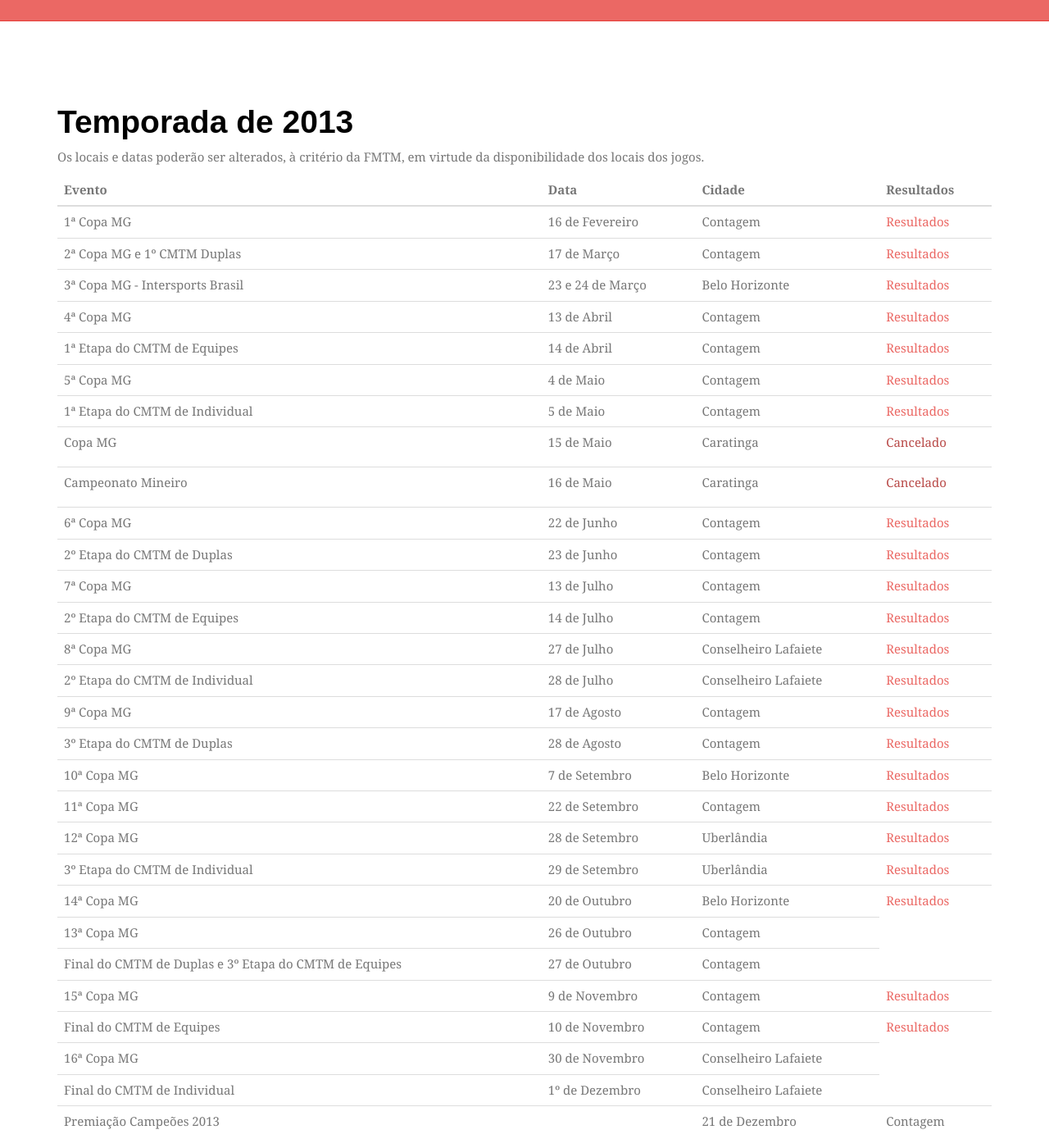
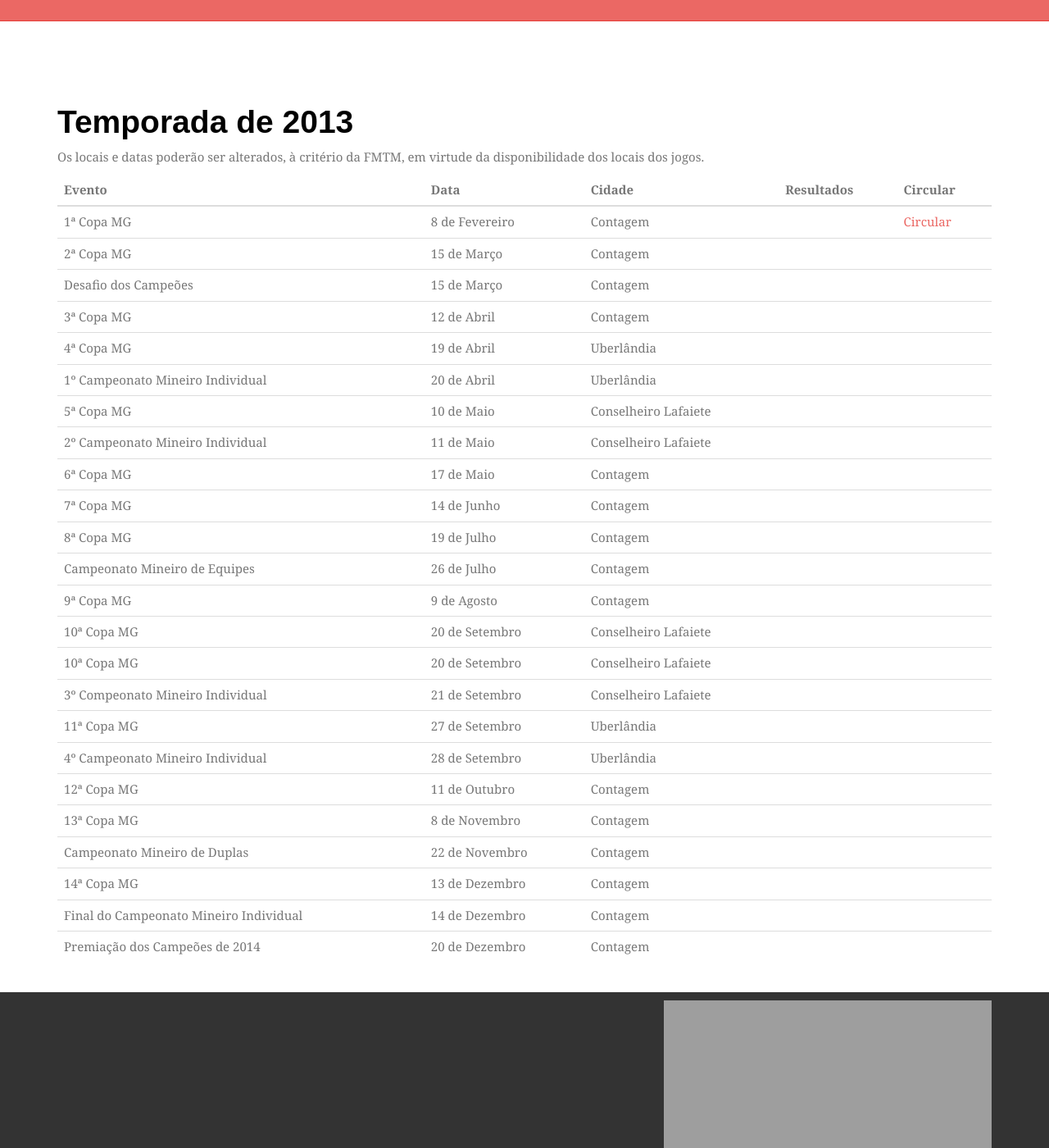
Before and after one commit to thiagokimo/fmtm, a Jekyll site: the page built from calendario.html, in a window 1280 px wide and 1400 px high, scrolled down 199 px. Shown: the whole window at 82% size. Built offline with Jekyll 4.4.1, drawn with Linux system fonts in a browser that asks for light colours; some web fonts are replaced; Markdown is read by kramdown in place of the engine named in the settings.

Commit message:
Updating calendario page. Adding 2014 events

```diff
--- a/calendario.html
+++ b/calendario.html
@@ -14,177 +14,177 @@ em virtude da disponibilidade dos locais dos jogos.</p>
     <th>Data</th>
     <th>Cidade</th>
     <th>Resultados</th>
+    <th>Circular</th>
   </thead>
 
   <tbody>
     <tr>
       <td>1ª Copa MG</td>
-      <td>16 de Fevereiro</td>
+      <td>8 de Fevereiro</td>
       <td>Contagem</td>
-      <td><a href="{{site.baseurl}}/2013/03/11/resultados-da-i-copa-mg/">Resultados</a></td>
+      <td></td>
+      <td><a href="{{site.baseurl}}/2014/01/31/i-copa-mg/">Circular</a></td>
     </tr>
     <tr>
-      <td>2ª Copa MG e 1º CMTM Duplas</td>
-      <td>17 de Março</td>
+      <td>2ª Copa MG</td>
+      <td>15 de Março</td>
       <td>Contagem</td>
-      <td><a href="{{site.baseurl}}/2013/03/20/resultados-da-ii-copa-mg-e-i-etapa-cmtm-duplas/">Resultados</a></td>
+      <td></td>
+      <td></td>
     </tr>
     <tr>
-      <td>3ª Copa MG - Intersports Brasil</td>
-      <td>23 e 24 de Março</td>
-      <td>Belo Horizonte</td>
-      <td><a href="{{site.baseurl}}/2013/03/26/resultados-da-iii-copa-mg-intersports/">Resultados</a></td>
+      <td>Desafio dos Campeões</td>
+      <td>15 de Março</td>
+      <td>Contagem</td>
+      <td></td>
+      <td></td>
+    </tr>
+    <tr>
+      <td>3ª Copa MG</td>
+      <td>12 de Abril</td>
+      <td>Contagem</td>
+      <td></td>
+      <td></td>
     </tr>
     <tr>
       <td>4ª Copa MG</td>
-      <td>13 de Abril</td>
-      <td>Contagem</td>
-      <td><a href="{{site.baseurl}}/2013/04/16/resultados-da-iv-copa-mg-e-i-etapa-cmtm-equipes/">Resultados</a></td>
+      <td>19 de Abril</td>
+      <td>Uberlândia</td>
+      <td></td>
+      <td></td>
     </tr>
     <tr>
-      <td>1ª Etapa do CMTM de Equipes</td>
-      <td>14 de Abril</td>
-      <td>Contagem</td>
-      <td><a href="{{site.baseurl}}/2013/04/16/resultados-da-iv-copa-mg-e-i-etapa-cmtm-equipes/">Resultados</a></td>
+      <td>1º Campeonato Mineiro Individual</td>
+      <td>20 de Abril</td>
+      <td>Uberlândia</td>
+      <td></td>
+      <td></td>
     </tr>
     <tr>
       <td>5ª Copa MG</td>
-      <td>4 de Maio</td>
-      <td>Contagem</td>
-      <td><a href="{{site.baseurl}}/2013/05/06/resultados-da-v-copa-mg-e-i-etapa-cmtm-individual/">Resultados</a></td>
+      <td>10 de Maio</td>
+      <td>Conselheiro Lafaiete</td>
+      <td></td>
+      <td></td>
     </tr>
     <tr>
-      <td>1ª Etapa do CMTM de Individual</td>
-      <td>5 de Maio</td>
-      <td>Contagem</td>
-      <td><a href="{{site.baseurl}}/2013/05/06/resultados-da-v-copa-mg-e-i-etapa-cmtm-individual/">Resultados</a></td>
-    </tr>
-    <tr>
-      <td>Copa MG</td>
-      <td>15 de Maio</td>
-      <td>Caratinga</td>
-      <td><p class="text-danger">Cancelado</p></td>
-    </tr>
-    <tr>
-      <td>Campeonato Mineiro</td>
-      <td>16 de Maio</td>
-      <td>Caratinga</td>
-      <td><p class="text-danger">Cancelado</p></td>
+      <td>2º Campeonato Mineiro Individual</td>
+      <td>11 de Maio</td>
+      <td>Conselheiro Lafaiete</td>
+      <td></td>
+      <td></td>
     </tr>
     <tr>
       <td>6ª Copa MG</td>
-      <td>22 de Junho</td>
+      <td>17 de Maio</td>
       <td>Contagem</td>
-      <td><a href="{{site.baseurl}}/2013/06/26/resultados-da-vi-copa-mg-e-ii-etapa-cmtm-duplas/">Resultados</a></td>
-    </tr>
-    <tr>
-      <td>2º Etapa do CMTM de Duplas</td>
-      <td>23 de Junho</td>
-      <td>Contagem</td>
-      <td><a href="{{site.baseurl}}/2013/06/26/resultados-da-vi-copa-mg-e-ii-etapa-cmtm-duplas/">Resultados</a></td>
+      <td></td>
+      <td></td>
     </tr>
     <tr>
       <td>7ª Copa MG</td>
-      <td>13 de Julho</td>
+      <td>14 de Junho</td>
       <td>Contagem</td>
-      <td><a href="{{site.baseurl}}/2013/07/15/resultados-da-vii-copa-mg-e-ii-etapa-cmtm-equipes/">Resultados</a></td>
-    </tr>
-    <tr>
-      <td>2º Etapa do CMTM de Equipes</td>
-      <td>14 de Julho</td>
-      <td>Contagem</td>
-      <td><a href="{{site.baseurl}}/2013/07/15/resultados-da-vii-copa-mg-e-ii-etapa-cmtm-equipes/">Resultados</a></td>
+      <td></td>
+      <td></td>
     </tr>
     <tr>
       <td>8ª Copa MG</td>
-      <td>27 de Julho</td>
-      <td>Conselheiro Lafaiete</td>
-      <td><a href="{{site.baseurl}}/2013/08/02/resultado-da-viii-copa-mg-e-ii-etapa-cmtm-individual/">Resultados</a></td>
+      <td>19 de Julho</td>
+      <td>Contagem</td>
+      <td></td>
+      <td></td>
     </tr>
     <tr>
-      <td>2º Etapa do CMTM de Individual</td>
-      <td>28 de Julho</td>
-      <td>Conselheiro Lafaiete</td>
-      <td><a href="{{site.baseurl}}/2013/08/02/resultado-da-viii-copa-mg-e-ii-etapa-cmtm-individual/">Resultados</a></td>
+      <td>Campeonato Mineiro de Equipes</td>
+      <td>26 de Julho</td>
+      <td>Contagem</td>
+      <td></td>
+      <td></td>
     </tr>
     <tr>
       <td>9ª Copa MG</td>
-      <td>17 de Agosto</td>
+      <td>9 de Agosto</td>
       <td>Contagem</td>
-      <td><a href="{{site.baseurl}}/2013/08/20/resultado-da-ix-copa-mg-e-iii-etapa-cmtm-duplas/">Resultados</a></td>
-    </tr>
-    <tr>
-      <td>3º Etapa do CMTM de Duplas</td>
-      <td>28 de Agosto</td>
-      <td>Contagem</td>
-      <td><a href="{{site.baseurl}}/2013/08/20/resultado-da-ix-copa-mg-e-iii-etapa-cmtm-duplas/">Resultados</a></td>
+      <td></td>
+      <td></td>
     </tr>
     <tr>
       <td>10ª Copa MG</td>
-      <td>7 de Setembro</td>
-      <td>Belo Horizonte</td>
-      <td><a href="{{site.baseurl}}/2013/09/08/resultado-da-x-copa-mg/">Resultados</a></td>
+      <td>20 de Setembro</td>
+      <td>Conselheiro Lafaiete</td>
+      <td></td>
+      <td></td>
+    </tr>
+    <tr>
+      <td>10ª Copa MG</td>
+      <td>20 de Setembro</td>
+      <td>Conselheiro Lafaiete</td>
+      <td></td>
+      <td></td>
+    </tr>
+    <tr>
+      <td>3º Compeonato Mineiro Individual</td>
+      <td>21 de Setembro</td>
+      <td>Conselheiro Lafaiete</td>
+      <td></td>
+      <td></td>
     </tr>
     <tr>
       <td>11ª Copa MG</td>
-      <td>22 de Setembro</td>
-      <td>Contagem</td>
-      <td><a href="{{site.baseurl}}/2013/09/23/resultados-da-xi-copa-mg/">Resultados</a></td>
+      <td>27 de Setembro</td>
+      <td>Uberlândia</td>
+      <td></td>
+      <td></td>
+    </tr>
+    <tr>
+      <td>4º Campeonato Mineiro Individual</td>
+      <td>28 de Setembro</td>
+      <td>Uberlândia</td>
+      <td></td>
+      <td></td>
     </tr>
     <tr>
       <td>12ª Copa MG</td>
-      <td>28 de Setembro</td>
-      <td>Uberlândia</td>
-      <td><a href="{{site.baseurl}}/2013/10/03/resultados-da-xii-copa-mg-e-iii-etapa-cmtm-individual/">Resultados</a></td>
+      <td>11 de Outubro</td>
+      <td>Contagem</td>
+      <td></td>
+      <td></td>
     </tr>
     <tr>
-      <td>3º Etapa do CMTM de Individual</td>
-      <td>29 de Setembro</td>
-      <td>Uberlândia</td>
-      <td><a href="{{site.baseurl}}/2013/10/03/resultados-da-xii-copa-mg-e-iii-etapa-cmtm-individual/">Resultados</a></td>
+      <td>13ª Copa MG</td>
+      <td>8 de Novembro</td>
+      <td>Contagem</td>
+      <td></td>
+      <td></td>
+    </tr>
+    <tr>
+      <td>Campeonato Mineiro de Duplas</td>
+      <td>22 de Novembro</td>
+      <td>Contagem</td>
+      <td></td>
+      <td></td>
     </tr>
     <tr>
       <td>14ª Copa MG</td>
-      <td>20 de Outubro</td>
-      <td>Belo Horizonte</td>
-      <td><a href="{{site.baseurl}}/2013/10/24/resultados-da-xiv-copa-mg/">Resultados</a></td>
+      <td>13 de Dezembro</td>
+      <td>Contagem</td>
+      <td></td>
+      <td></td>
     </tr>
     <tr>
-      <td>13ª Copa MG</td>
-      <td>26 de Outubro</td>
+      <td>Final do Campeonato Mineiro Individual</td>
+      <td>14 de Dezembro</td>
       <td>Contagem</td>
+      <td></td>
+      <td></td>
     </tr>
     <tr>
-      <td>Final do CMTM de Duplas e 3º Etapa do CMTM de Equipes</td>
-      <td>27 de Outubro</td>
+      <td>Premiação dos Campeões de 2014</td>
+      <td>20 de Dezembro</td>
       <td>Contagem</td>
-    </tr>
-    <tr>
-      <td>15ª Copa MG</td>
-      <td>9 de Novembro</td>
-      <td>Contagem</td>
-      <td><a href="{{site.baseurl}}/2013/11/12/resultados-da-xv-copa-mg-e-etapa-final-cmtm-equipes/">Resultados</a></td>
-    </tr>
-    <tr>
-      <td>Final do CMTM de Equipes</td>
-      <td>10 de Novembro</td>
-      <td>Contagem</td>
-      <td><a href="{{site.baseurl}}/2013/11/12/resultados-da-xv-copa-mg-e-etapa-final-cmtm-equipes/">Resultados</a></td>
-    </tr>
-    <tr>
-      <td>16ª Copa MG</td>
-      <td>30 de Novembro</td>
-      <td>Conselheiro Lafaiete</td>
-    </tr>
-    <tr>
-      <td>Final do CMTM de Individual</td>
-      <td>1º de Dezembro</td>
-      <td>Conselheiro Lafaiete</td>
-    </tr>
-    <tr>
-      <td>Premiação Campeões 2013<td>
-      <td>21 de Dezembro</td>
-      <td>Contagem</td>
+      <td></td>
+      <td></td>
     </tr>
   </tbody>
 </table>
```
